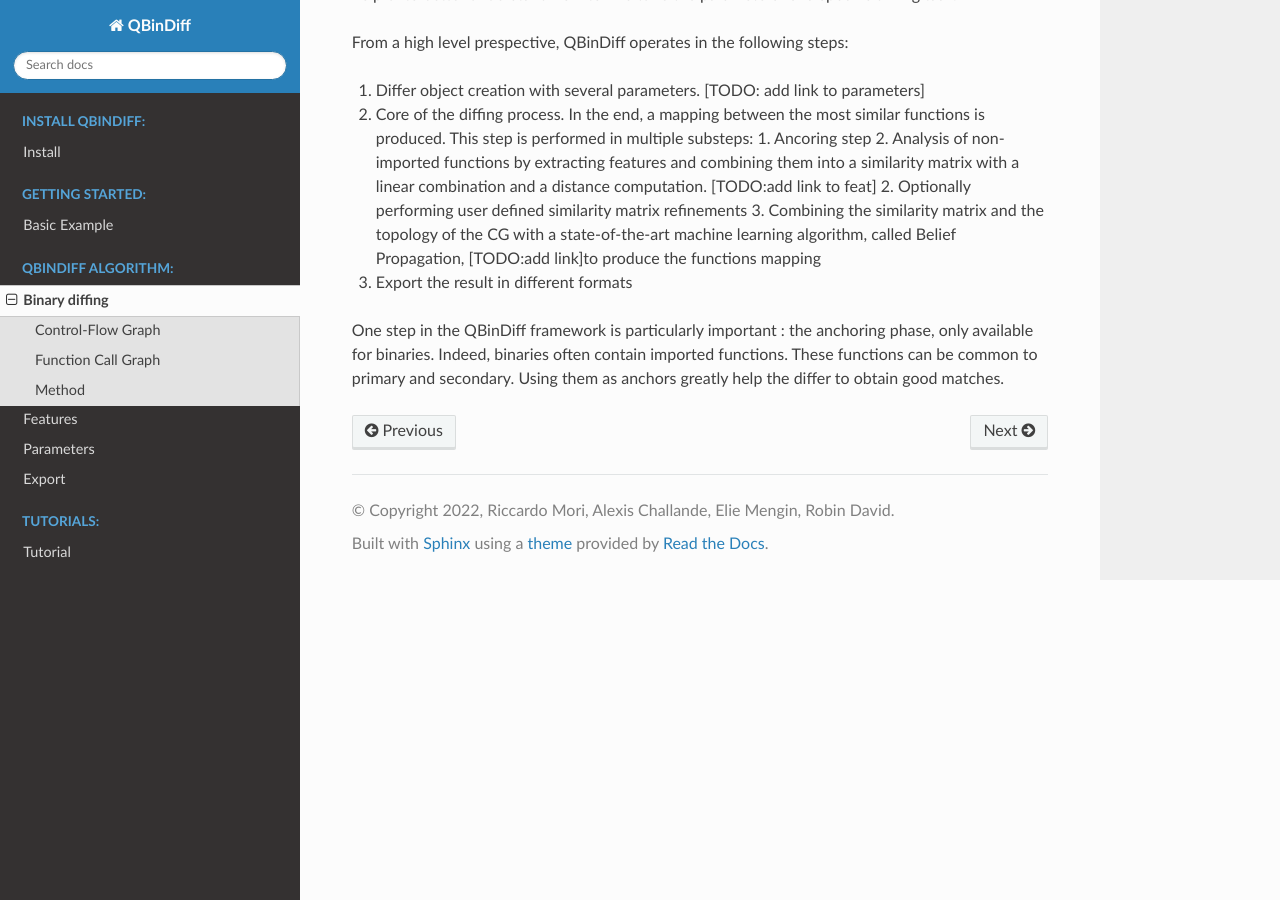
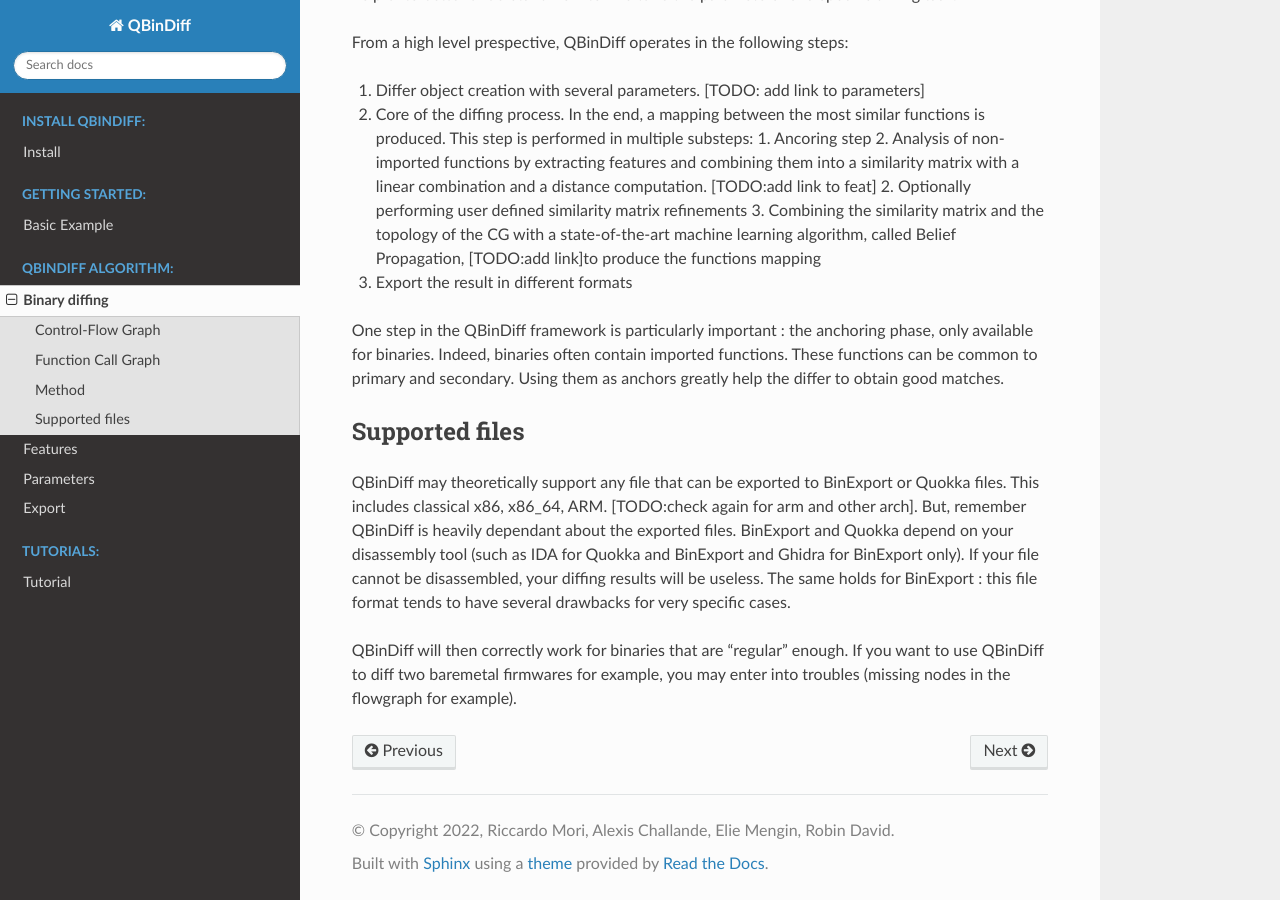
Before and after one commit to quarkslab/qbindiff, a Sphinx documentation site: the page built from doc/source/how.rst, in a window 1280 px wide and 900 px high, scrolled down 1528 px. Built offline with Sphinx 7.4.7 and the Read the Docs theme 2.0.0, drawn with Linux system fonts in a browser that asks for light colours; formulas are drawn with MathJax 3; pages that are not in the unit, such as notebooks, are missing from menus.

Commit message:
Add warning about archi

```diff
--- a/doc/source/how.rst
+++ b/doc/source/how.rst
@@ -42,3 +42,10 @@
 3. Export the result in different formats
 
 One step in the QBinDiff framework is particularly important : the anchoring phase, only available for binaries. Indeed, binaries often contain imported functions. These functions can be common to primary and secondary. Using them as anchors greatly help the differ to obtain good matches.
+
+Supported files
+---------------
+
+QBinDiff may theoretically support any file that can be exported to BinExport or Quokka files. This includes classical x86, x86_64, ARM. [TODO:check again for arm and other arch]. But, remember QBinDiff is heavily dependant about the exported files. BinExport and Quokka depend on your disassembly tool (such as IDA for Quokka and BinExport and Ghidra for BinExport only). If your file cannot be disassembled, your diffing results will be useless. The same holds for BinExport : this file format tends to have several drawbacks for very specific cases.
+
+QBinDiff will then correctly work for binaries that are "regular" enough. If you want to use QBinDiff to diff two baremetal firmwares for example, you may enter into troubles (missing nodes in the flowgraph for example).
```
